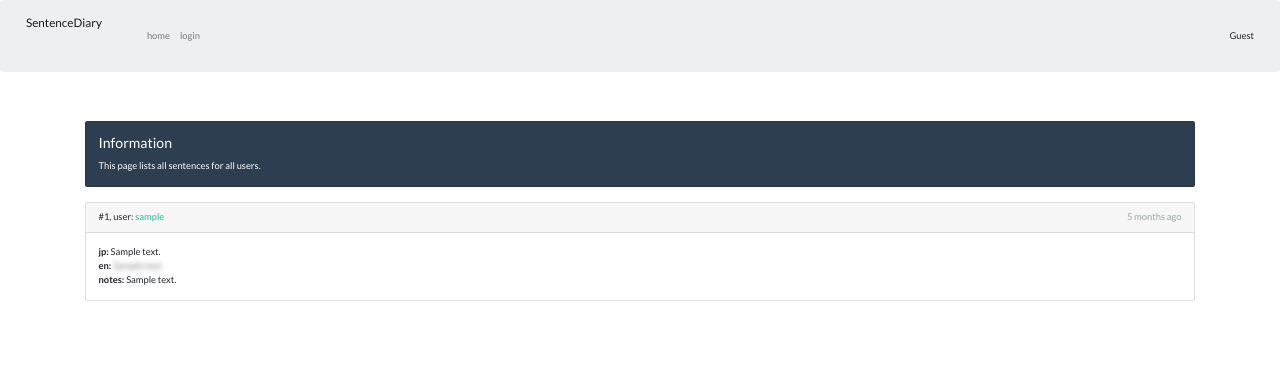
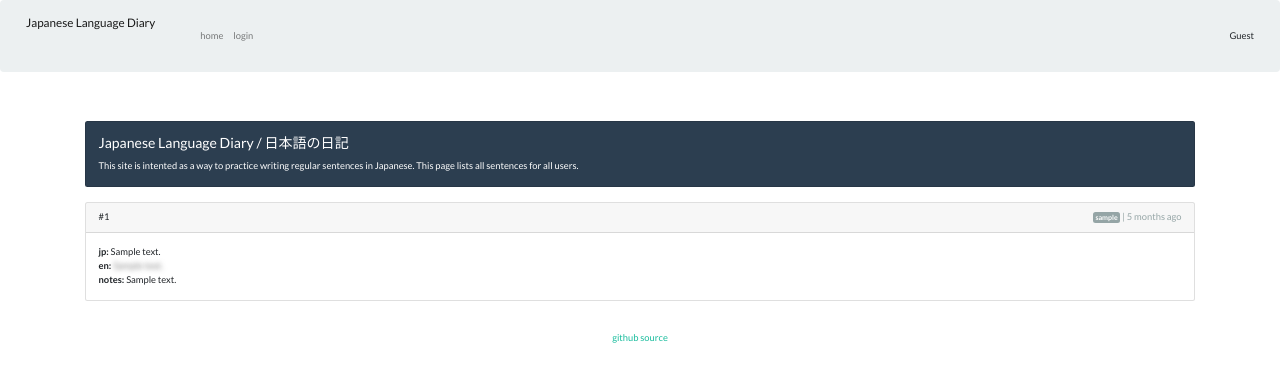
Before and after one commit to hemmer/sentence_diary_jp, a Flask app: page / in a window 1280 px wide. Shown: the top 382 px of the page. Run offline with Flask 2, Linux system fonts and the light colour scheme; tables that the repository leaves empty hold one stand-in row (values such as "Sample post"); some libraries are stand-ins or nearby versions.

Commit message:
Added custom css as static resource. Some minor style tweaks

```diff
--- a/app/forms.py
+++ b/app/forms.py
@@ -34,7 +34,9 @@ class RegistrationForm(FlaskForm):
 
 
 class PostForm(FlaskForm):
-    text_jp = StringField('Sentence (Japanese)', validators=[DataRequired()])
-    text_en = StringField('Sentence (English)', validators=[DataRequired()])
+    text_jp = StringField('Entry (Japanese)', validators=[DataRequired()],
+                          description="Text will be automatically converted to ひらがな (lowercase romanji) "
+                                      "/ カタカナ (uppercase romanji).")
+    text_en = StringField('Entry (English)', description="Optional translation")
     notes = StringField('Notes')
     submit = SubmitField('Submit Sentence')
--- /dev/null
+++ b/app/static/custom.css
@@ -0,0 +1,22 @@
+
+.main {
+    padding-top: 15px;
+}
+
+.text_en {
+color: transparent;
+text-shadow: 0 0 5px rgba(0,0,0,0.5);
+}
+
+.text_en:hover {
+color: black;
+text-shadow: none;
+}
+
+.badge a {
+    color: white;
+}
+
+footer {
+    padding: 15px
+}
--- a/app/templates/base.html
+++ b/app/templates/base.html
@@ -1,31 +1,26 @@
-{% extends "bootstrap/base.html" %}
-{% import "bootstrap/utils.html" as utils %}
+{% block doc -%}
+<!DOCTYPE html>
+<html{% block html_attribs %}{% endblock html_attribs %}>
+{%- block html %}
+<head>
+    {%- block head %}
+    <title>{% block title %}{{title|default}}{% endblock title %}</title>
 
+    {%- block metas %}
+    <meta name="viewport" content="width=device-width, initial-scale=1.0">
+    {%- endblock metas %}
 
-{% block styles %}
-{{super()}}
-<link rel="stylesheet" href="{{url_for('.static', filename='bootstrap.min.css')}}">
-<style>
-    .main {
-        padding-top: 15px;
-    }
+    {%- block styles %}
+    <!-- Bootstrap -->
+    <link href="{{bootstrap_find_resource('css/bootstrap.css', cdn='bootstrap')}}" rel="stylesheet">
+    <link rel="stylesheet" href="{{url_for('.static', filename='bootstrap.min.css')}}">
+    <link rel="stylesheet" href="{{url_for('.static', filename='custom.css')}}">
+    {%- endblock styles %}
+    {%- endblock head %}
+</head>
 
-    .text_en {
-   color: transparent;
-   text-shadow: 0 0 5px rgba(0,0,0,0.5);
-    }
-
-   .text_en:hover {
-   color: black;
-   text-shadow: none;
-    }
-
-
-
-
-</style>
-{% endblock %}
-
+<body{% block body_attribs %}{% endblock body_attribs %}>
+{% block body -%}
 {% block navbar %}
 <header>
 
@@ -34,7 +29,7 @@
                 aria-controls="navbarTogglerDemo03" aria-expanded="false" aria-label="Toggle navigation">
             <span class="navbar-toggler-icon"></span>
         </button>
-        <a class="navbar-brand" href="#">SentenceDiary</a>
+        <a class="navbar-brand" href="/">Japanese Language Diary</a>
 
         <div class="collapse navbar-collapse" id="navbarTogglerDemo03">
             <ul class="navbar-nav mr-auto mt-2 mt-lg-0">
@@ -44,26 +39,39 @@
                 <li class="nav-item"><a class="nav-link" href="{{ url_for('login') }}">login</a></li>
                 {% else %}
                 <li class="nav-item"><a class="nav-link{%- if request.path == url_for('add') %} active{% endif %}"
-                                        href="{{ url_for('add') }}">add sentence</a></li>
+                                        href="{{ url_for('add') }}">add entry</a></li>
                 <li class="nav-item"><a class="nav-link" href="{{ url_for('logout') }}">logout</a></li>
                 {% endif %}
             </ul>
             {% if current_user.is_anonymous %}
             <p class="navbar-nav">Guest</p>
             {% else %}
-            <p class="navbar-nav">
-                Welcome&nbsp;<a href="{{ url_for('user', id=current_user.id) }}">{{ current_user.username }}</a>
-            </p>
+            <p class="navbar-nav">Welcome&nbsp;<a href="{{ url_for('user', id=current_user.id) }}">{{
+                current_user.username }}</a></p>
             {% endif %}
         </div>
     </nav>
 </header>
 
-{% endblock %}
+{%- endblock navbar %}
+<div class="container main">
+    {% block content -%}
+    {%- endblock content %}
+    <footer id="footer" class="page-footer">
+        <div class="container-fluid text-center">
+            <a href="https://github.com/hemmer/sentence_diary_jp">github source</a>
+        </div>
+    </footer>
+</div>
 
-{%- block content %}
-{{super()}}
-{%- block footer %}
-<footer>&copy; 2016 Awesome, Inc.</footer>
-{%- endblock footer %}
-{%- endblock content %}
+
+{% block scripts %}
+<script src="{{bootstrap_find_resource('jquery.js', cdn='jquery')}}"></script>
+<script src="{{bootstrap_find_resource('js/bootstrap.js', cdn='bootstrap')}}"></script>
+{%- endblock scripts %}
+
+{%- endblock body %}
+</body>
+{%- endblock html %}
+</html>
+{% endblock doc -%}
--- a/app/templates/index.html
+++ b/app/templates/index.html
@@ -2,15 +2,15 @@
 {% import "bootstrap/utils.html" as utils %}
 
 {% block content %}
-<div class="container main">
 
     {{ utils.flashed_messages() }}
     <br/>
     {% if show_all %}
     <div class="card text-white bg-primary">
         <div class="card-body">
-            <h4 class="card-title">Information</h4>
-            <p class="card-text">This page lists all sentences for all users.</p>
+            <h4 class="card-title">Japanese Language Diary / 日本語の日記</h4>
+            <p class="card-text">This site is intented as a way to practice writing regular sentences in Japanese. This
+                page lists all sentences for all users.</p>
         </div>
     </div>
     {% endif %}
@@ -19,14 +19,13 @@
     <div class="row" style="padding: 15px">
         <div class="card" style="width: 100%;">
             <div class="card-header">
-                #{{post.id}}, user:
-                {% if user.id == current_user.id %}
-                <strong><a href="{{ url_for('user', id=user.id) }}">{{ user.username }}</a></strong>
-                {% else %}
-                <a href="{{ url_for('user', id=user.id) }}">{{ user.username }}</a>
-                {% endif %}
-
+                #{{post.id}}
                 <span class="text-muted" style="float: right">
+                    {% if user.id == current_user.id %}
+                    <span class="badge badge-primary"><a href="{{ url_for('user', id=user.id) }}">{{ user.username }}</a></span>
+                    {% else %}
+                    <span class="badge badge-secondary"><a href="{{ url_for('user', id=user.id) }}">{{ user.username }}</a></span>
+                    {% endif %} |
                     {{ post.timestamp | humanize }}
                 </span>
             </div>
@@ -53,5 +52,5 @@
         </div>
     </div>
     {% endfor %}
-</div>
+
 {% endblock %}
```
Also changed, not shown: app/templates/add.html (+8 -8 lines), app/templates/login.html (+6 -6 lines), app/templates/register.html (+3 -5 lines).
